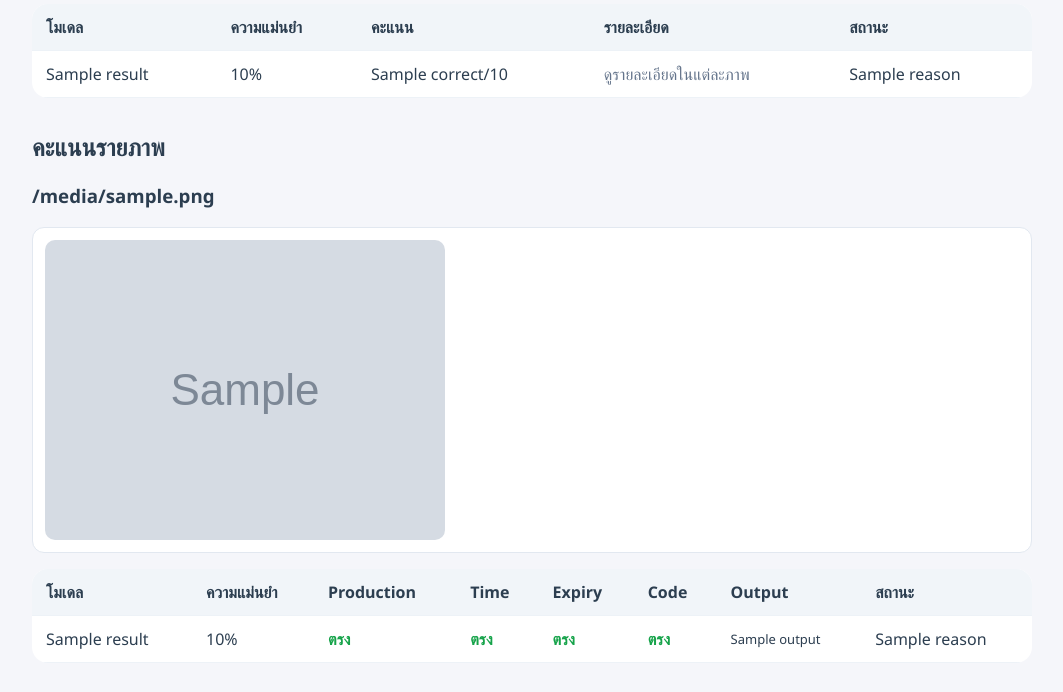
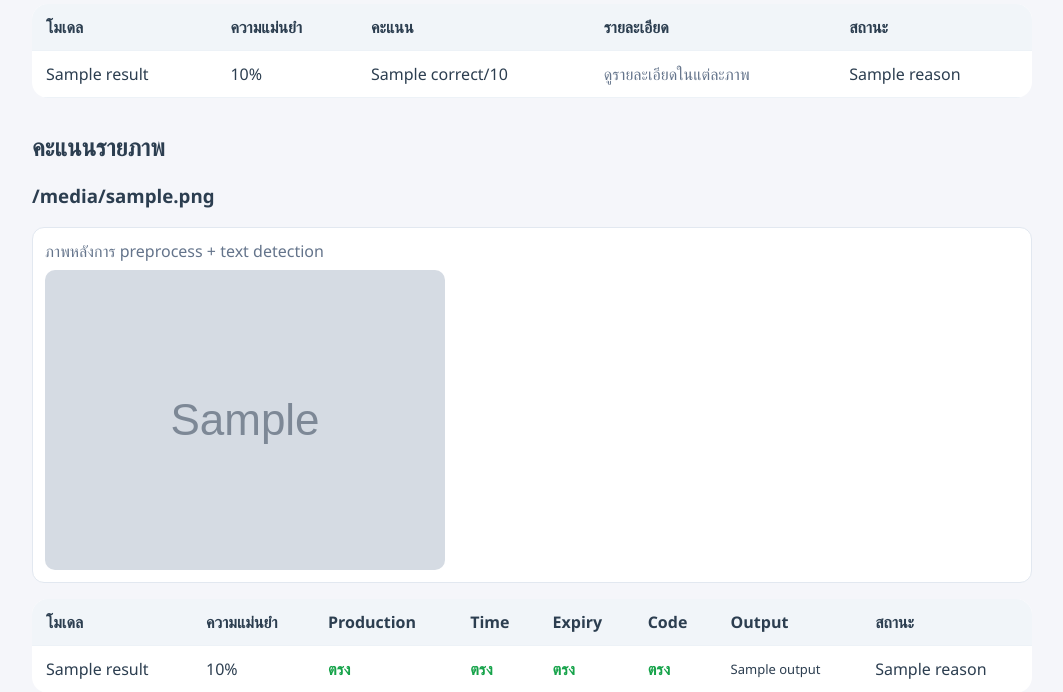
Before and after one commit to Decha117/Eval-OCR_model-ExpiredLabel, a Flask app: template templates/index.html in a window 1280 px wide. Shown: the part 989-1681 px from the top of the page, without its empty margins (108-1171 px from the left). Before the commit the page ends 1638 px from the top, so only its background shows below. Run offline with Flask 3, Linux system fonts and the light colour scheme; the template is opened without the code that fills it: most values are stand-ins (such as "Sample title", 1, 10 or a date in 2020); grey boxes marked "Sample" are stand-in pictures.

Commit message:
Show preprocessed crops in results

```diff
--- a/app.py
+++ b/app.py
@@ -20,7 +20,7 @@ from flask import (
 from PIL import Image
 from werkzeug.utils import secure_filename
 
-from ocr_models import OCRModel, build_models, normalize_text
+from ocr_models import OCRModel, build_models, crop_text_regions, normalize_text, preprocess_image
 
 UPLOAD_DIR = Path("uploads")
 ALLOWED_EXTENSIONS = {".png", ".jpg", ".jpeg", ".bmp", ".tiff"}
@@ -209,6 +209,7 @@ def evaluate_models(entries: list[dict]) -> tuple[list[dict], list[dict]]:
         labels = entry["labels"]
         normalized_labels = {key: normalize_text(value) for key, value in labels.items()}
         image = entry["image"]
+        processed_image_url = save_processed_preview(image)
         image_results: list[dict] = []
 
         for model in models:
@@ -222,6 +223,7 @@ def evaluate_models(entries: list[dict]) -> tuple[list[dict], list[dict]]:
             {
                 "filename": entry["filename"],
                 "image_url": entry.get("image_url"),
+                "processed_image_url": processed_image_url,
                 "labels": labels,
                 "results": sorted(image_results, key=lambda item: item["accuracy"], reverse=True),
             }
@@ -286,6 +288,33 @@ def evaluate_model(
     }
 
 
+def build_processed_preview(image: Image.Image) -> Image.Image:
+    preprocessed = preprocess_image(image)
+    crops = crop_text_regions(preprocessed)
+    if not crops:
+        return preprocessed
+
+    padding = 12
+    widths = [crop.width for crop in crops]
+    heights = [crop.height for crop in crops]
+    total_height = sum(heights) + padding * (len(crops) + 1)
+    max_width = max(widths) + padding * 2
+    canvas = Image.new("RGB", (max_width, total_height), color=(255, 255, 255))
+    y_offset = padding
+    for crop in crops:
+        canvas.paste(crop, (padding, y_offset))
+        y_offset += crop.height + padding
+    return canvas
+
+
+def save_processed_preview(image: Image.Image) -> str:
+    processed = build_processed_preview(image)
+    filename = f"processed_{uuid.uuid4().hex}.jpg"
+    image_path = UPLOAD_DIR / filename
+    processed.save(image_path, format="JPEG", quality=90)
+    return f"/uploads/{image_path.name}"
+
+
 def run_job(job_id: str, entries: list[dict]) -> None:
     job = JOBS[job_id]
     job["logs"].append("เริ่มประมวลผลภาพทั้งหมด")
@@ -316,6 +345,8 @@ def run_job(job_id: str, entries: list[dict]) -> None:
             except OSError:
                 job["logs"].append(f"ไม่สามารถอ่านไฟล์ภาพ {entry['filename']}")
                 raise
+            job["logs"].append("เตรียมภาพ (preprocess + text detection)")
+            processed_image_url = save_processed_preview(image)
 
             image_results: list[dict] = []
             for model in models:
@@ -333,6 +364,7 @@ def run_job(job_id: str, entries: list[dict]) -> None:
                 {
                     "filename": entry["filename"],
                     "image_url": entry.get("image_url"),
+                    "processed_image_url": processed_image_url,
                     "labels": labels,
                     "results": sorted(image_results, key=lambda item: item["accuracy"], reverse=True),
                 }
--- a/static/styles.css
+++ b/static/styles.css
@@ -175,6 +175,11 @@ body {
   border: 1px solid #e2e8f0;
 }
 
+.image-preview .muted {
+  display: block;
+  margin-bottom: 8px;
+}
+
 .image-preview img {
   max-width: 100%;
   height: auto;
--- a/templates/results.html
+++ b/templates/results.html
@@ -38,7 +38,12 @@
     {% for image in per_image_results %}
       <div class="image-block">
         <h3>{{ image.filename }}</h3>
-        {% if image.image_url %}
+        {% if image.processed_image_url %}
+          <div class="image-preview">
+            <span class="muted">ภาพหลังการ preprocess + text detection</span>
+            <img src="{{ image.processed_image_url }}" alt="ภาพหลังประมวลผล {{ image.filename }}" />
+          </div>
+        {% elif image.image_url %}
           <div class="image-preview">
             <img src="{{ image.image_url }}" alt="ภาพที่ประเมิน {{ image.filename }}" />
           </div>
```
